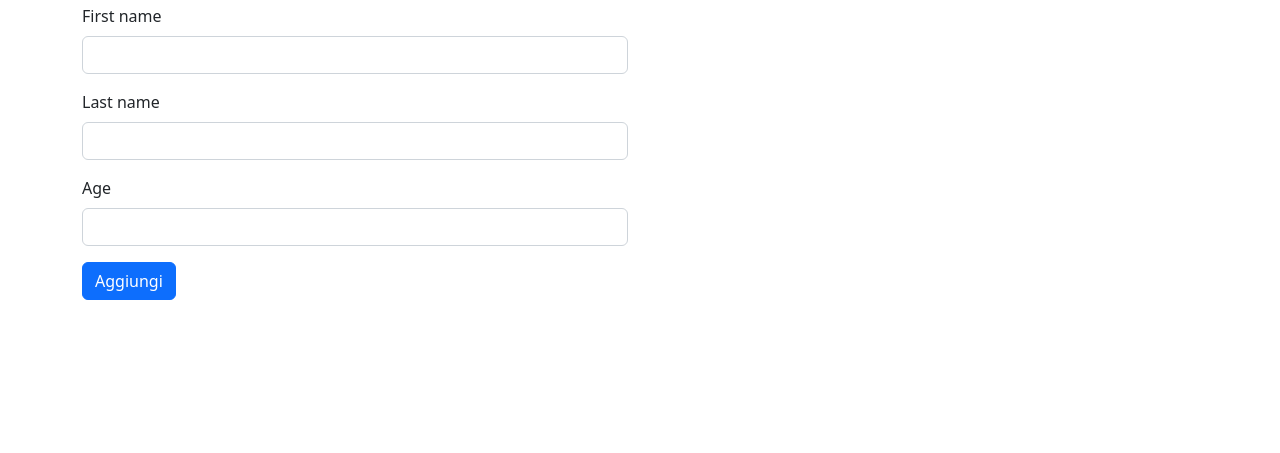
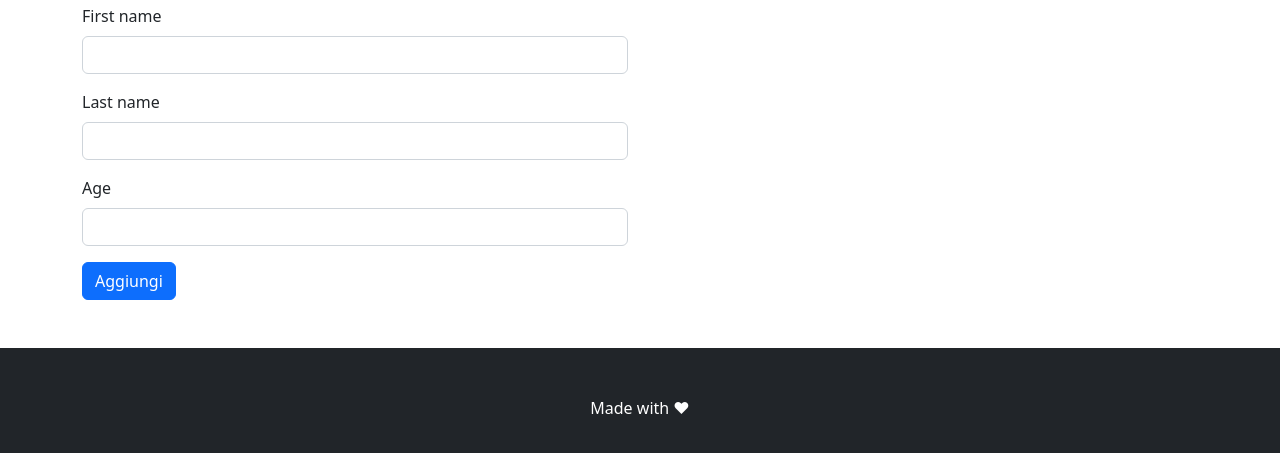
Before and after one commit to EleonoraMercado/js-oggetti-studenti, a plain HTML site: page esesrcizio.26-03/03/index.html in a window 1280 px wide. Shown: the part 667-1120 px from the top of the page. Before the commit the page ends 1015 px from the top, so only its background shows below. Drawn offline with nearby package versions, Linux system fonts and the light colour scheme.

Commit message:
ADD: footer

```diff
--- a/esesrcizio.26-03/03/index.html
+++ b/esesrcizio.26-03/03/index.html
@@ -72,6 +72,12 @@
         </section>
     </main>
 
+    <footer class="py-5 bg-dark text-white text-center">
+        <div class="container">
+          <p>Made with &hearts;</p>
+        </div>
+      </footer>
+
     <script src="https://cdn.jsdelivr.net/npm/bootstrap@5.2.3/dist/js/bootstrap.bundle.min.js" integrity="sha384-kenU1KFdBIe4zVF0s0G1M5b4hcpxyD9F7jL+jjXkk+Q2h455rYXK/7HAuoJl+0I4" crossorigin="anonymous"></script></body>
     <script src="./js/app.js"></script>
 </body>
```
